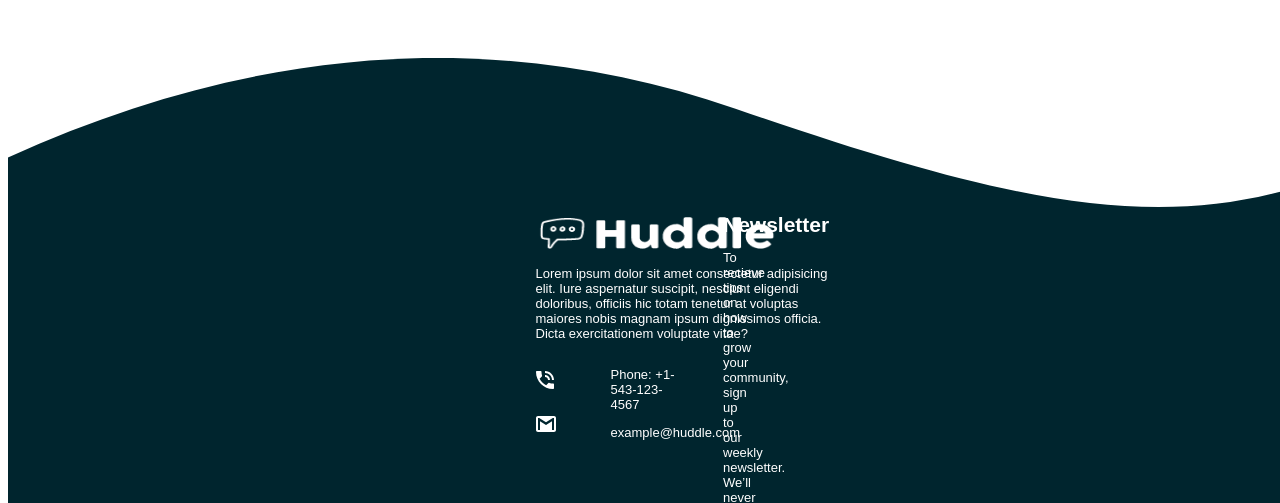
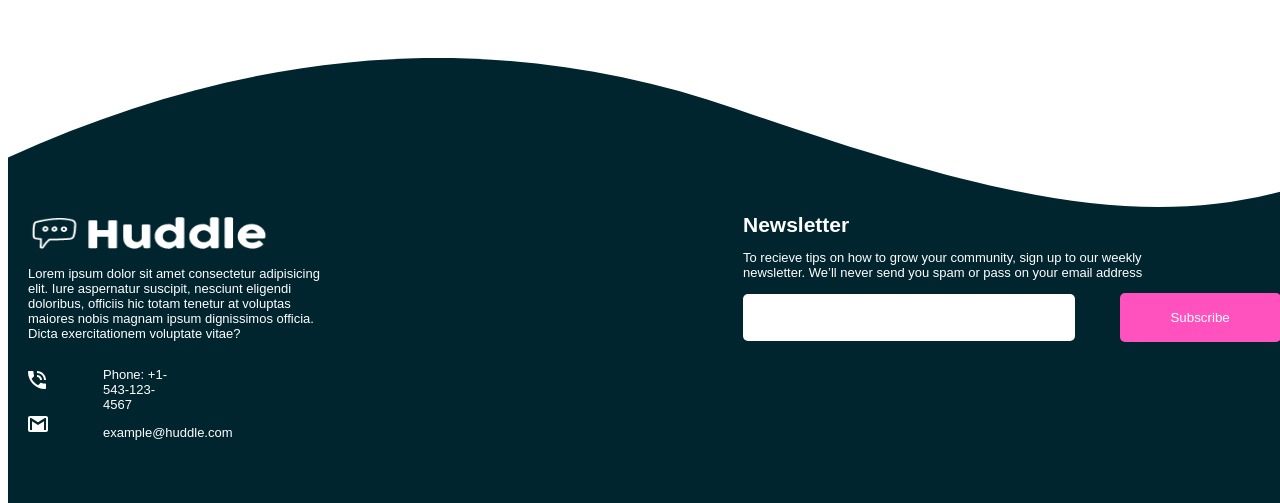
Before and after one commit to jcharles921/Challenge_3, a plain HTML site: page index.html in a window 1280 px wide. Shown: the part 3752-4255 px from the top of the page. Drawn offline with Linux system fonts and the light colour scheme.

Commit message:
simple commit

```diff
--- a/style.css
+++ b/style.css
@@ -313,8 +313,10 @@ body{
 }
 .grid6{
     display: grid;
+    width: 100%;
+    padding-left: 40px;
     grid-template-columns: 50% 50%;
-    width: 375px;
+
     height: 300px;
     grid-template-rows: 100%;
 }
```
